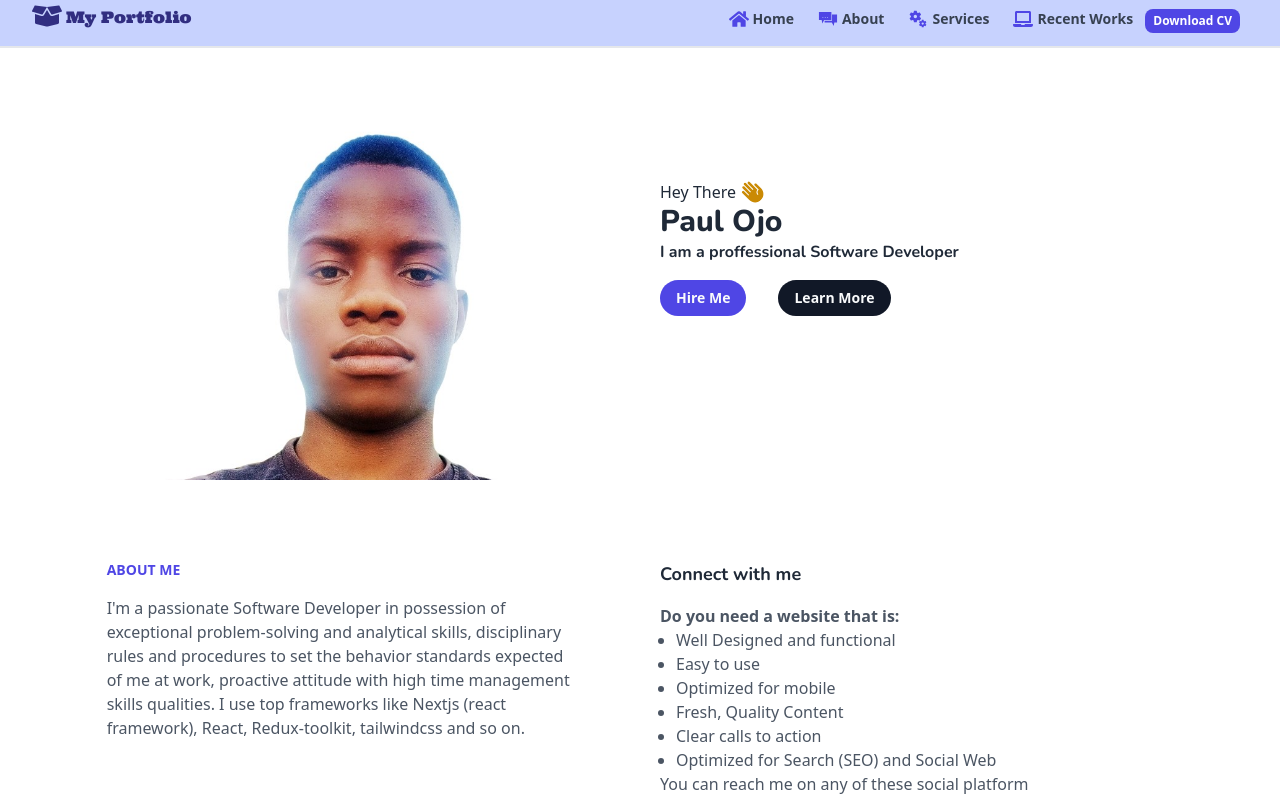
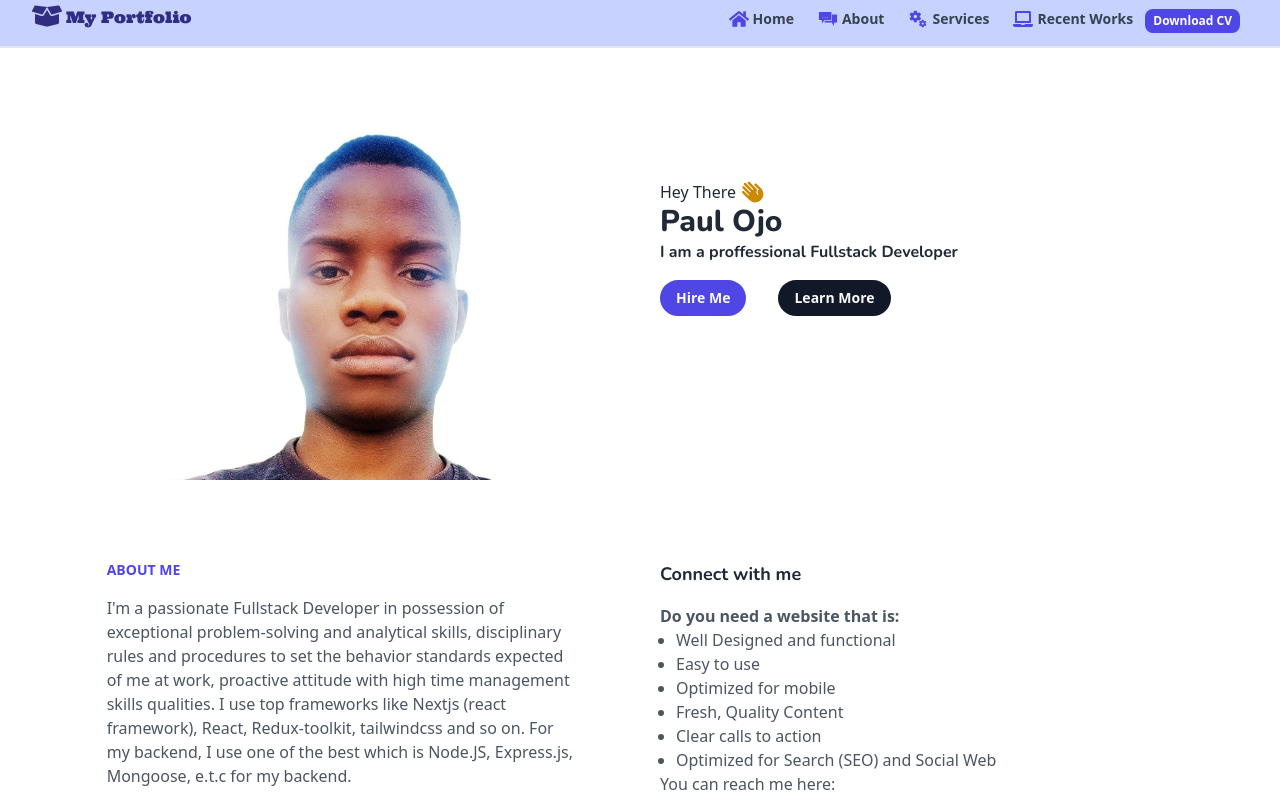
Before and after one commit to Tosinkoa/My-Portfolio, a Next.js app: page / in a window 1280 px wide. Shown: the top 800 px of the page. Built offline with nearby package versions, Linux system fonts and the light colour scheme.

Commit message:
Change background color

```diff
--- a/pages/index.js
+++ b/pages/index.js
@@ -3,6 +3,7 @@ import Layout from "../components/Layout";
 import { MdFrontHand } from "react-icons/md";
 import { FaTwitter, FaLinkedinIn, FaWhatsapp } from "react-icons/fa";
 import { BsFillTelephoneFill } from "react-icons/bs";
+import {GoArrowRight} from "react-icons/go";
 import { SiGmail } from "react-icons/si";
 import Link from "next/link";
 
@@ -26,7 +27,7 @@ export default function Home() {
             </div>
             <h1 className="font-my-font font-extrabold text-3xl">Paul Ojo</h1>
 
-            <p className="flex-wrap font-bold font-my-font">I am a proffessional Software Developer</p>
+            <p className="flex-wrap font-bold font-my-font">I am a proffessional Fullstack Developer</p>
 
             <div className="space-x-8 inline-flex mt-4">
               <Link href="https://www.linkedin.com/in/paul-ojo-86a840227/">
@@ -48,10 +49,10 @@ export default function Home() {
           <div id="about" className="flex flex-col scroll-mt-24 md:m-10  md:ml-0 sm:grid-cols-1 sm:mb-6 md:mt-20">
             <h1 className="font-extrabold text-sm text-indigo-600">ABOUT ME</h1>
             <p className="flex flex-wrap text-gray-600  md:mt-4 sm:mt-2">
-              I'm a passionate Software Developer in possession of exceptional problem-solving and analytical skills,
+              I'm a passionate Fullstack Developer in possession of exceptional problem-solving and analytical skills,
               disciplinary rules and procedures to set the behavior standards expected of me at work, proactive attitude
               with high time management skills qualities. I use top frameworks like Nextjs (react framework), React,
-              Redux-toolkit, tailwindcss and so on.
+              Redux-toolkit, tailwindcss and so on. For my backend, I use one of the best which is Node.JS, Express.js, Mongoose, e.t.c for my backend.
             </p>
           </div>
           <div id="services" className="flex scroll-mt-24 flex-col mt-0 md:m-10 md:mr-0 sm:mb-6 md:mt-20">
@@ -66,8 +67,9 @@ export default function Home() {
                 <li>Clear calls to action</li>
                 <li>Optimized for Search (SEO) and Social Web</li>
               </ul>
-              <p>You can reach me on any of these social platform</p>
+              <p>You can reach me here:</p>
               <div className="flex space-x-4 my-4 text-lg text-center">
+                <GoArrowRight className="text-3xl flex"/>
                 <Link href="https://www.linkedin.com/in/paul-ojo-86a840227/">
                   <a target="_blank" className="home_social">
                     <FaLinkedinIn />
```
